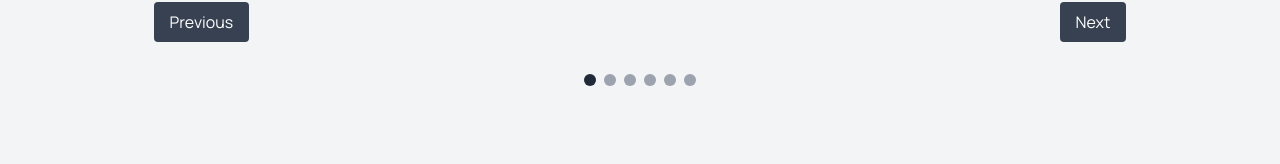
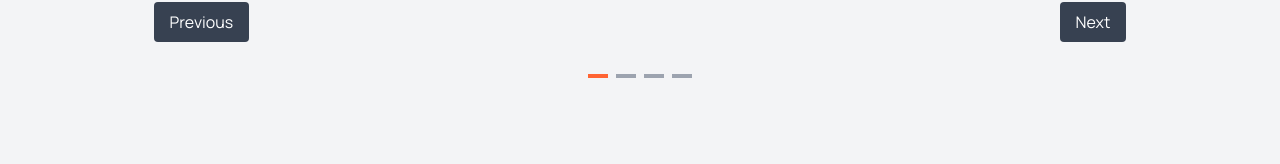
Before and after one commit to w3ngithub/revive-motors, a Next.js app: page / in a window 1280 px wide. Shown: the part 4918-5082 px from the top of the page. Built offline with nearby package versions, Linux system fonts and the light colour scheme.

Commit message:
feat: pagination dots added

```diff
--- a/src/components/custom-components/customer-view.tsx
+++ b/src/components/custom-components/customer-view.tsx
@@ -96,8 +96,10 @@ const CustomerView = () => {
               {testimonials.map((_, index) => (
                 <span
                   key={index}
-                  className={`w-3 h-3 rounded-full transition-all duration-200 ${
-                    index === currentIndex ? "bg-gray-800" : "bg-gray-400"
+                  className={`w-5 h-1  transition-all duration-200 ${
+                    index === currentIndex
+                      ? "bg-customColor-primary"
+                      : "bg-gray-400"
                   }`}
                 />
               ))}
--- a/src/json/customer-view.json
+++ b/src/json/customer-view.json
@@ -24,18 +24,6 @@
       "location": "New York",
       "content": "I have got my car repaired at Finsweet many times before, they are good at what they do. Not only did they repair my car in a short comprehensive look on all the working",
       "avatar": "/project/profile.png"
-      },
-      {
-        "name": "Smith Johnson",
-        "location": "New York",
-        "content": "I have got my car repaired at Finsweet many times before, they are good at what they do. Not only did they repair my car in a short comprehensive look on all the working",
-        "avatar": "/project/profile.png"
-      },
-      {
-        "name": "Smith Johnson",
-        "location": "New York",
-        "content": "I have got my car repaired at Finsweet many times before, they are good at what they do. Not only did they repair my car in a short comprehensive look on all the working",
-        "avatar": "/project/profile.png"
     }
   ]
 }
```
Lines whose indentation alone changed are shown as unchanged.
